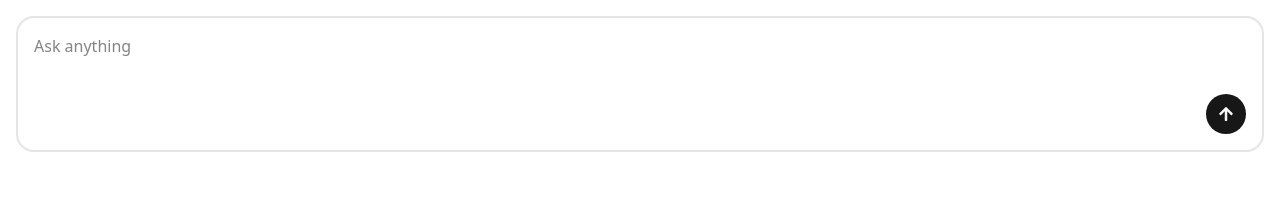
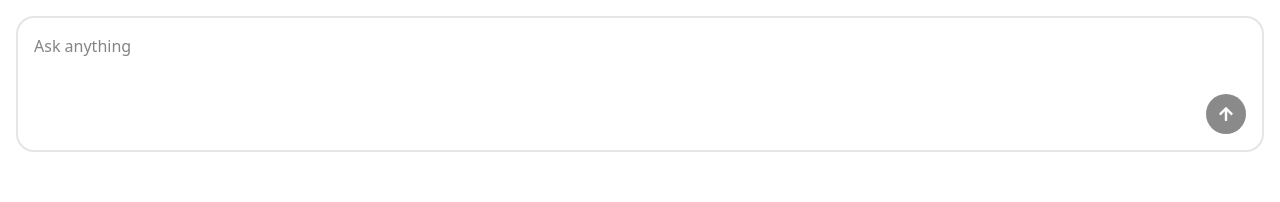
Before and after one commit to justhoji/chatbot-summarizer, a React (Vite) app in the folder packages/client/: page / in a window 1280 px wide. Shown: the top 202 px of the page. Built offline with nearby package versions, Linux system fonts and the light colour scheme.

Commit message:
Add react-hook-form for form handling in ChatBot component

```diff
--- a/packages/client/package.json
+++ b/packages/client/package.json
@@ -17,6 +17,7 @@
       "lucide-react": "^0.562.0",
       "react": "^19.2.0",
       "react-dom": "^19.2.0",
+      "react-hook-form": "^7.71.1",
       "react-icons": "^5.5.0",
       "tailwind-merge": "^3.4.0",
       "tailwindcss": "^4.1.18"
--- a/packages/client/src/components/ui/ChatBot.tsx
+++ b/packages/client/src/components/ui/ChatBot.tsx
@@ -1,20 +1,49 @@
+import * as React from 'react';
+import { useForm, type SubmitHandler } from 'react-hook-form';
 import { Button } from './button';
 import { FaArrowUp } from 'react-icons/fa';
 
+type ChatInput = {
+   prompt: string;
+};
+
 const ChatBot = () => {
+   const { register, handleSubmit, reset, formState } = useForm<ChatInput>();
+   const onSubmit: SubmitHandler<ChatInput> = (data) => {
+      console.log(data);
+      reset();
+   };
+   const onKeyDown = (e: React.KeyboardEvent<HTMLFormElement>) => {
+      if (e.key === 'Enter' && !e.shiftKey) {
+         e.preventDefault();
+         handleSubmit(onSubmit)();
+      }
+   };
    return (
-      <div className="flex flex-col items-end gap-3 border-2 rounded-2xl p-4">
+      <form
+         onSubmit={handleSubmit(onSubmit)}
+         onKeyDown={onKeyDown}
+         className="flex flex-col items-end gap-3 border-2 rounded-2xl p-4"
+      >
          <textarea
+            {...register('prompt', {
+               required: true,
+               validate: (data) => data.trim().length > 1,
+            })}
             placeholder="Ask anything"
             className="w-full focus:outline-0 resize-none"
             maxLength={1000}
-            name="chat"
-            id="chat"
+            name="prompt"
+            id="prompt"
          />
-         <Button className="w-10 h-10 rounded-full">
+         <Button
+            disabled={!formState.isValid}
+            type="submit"
+            className="w-10 h-10 rounded-full"
+         >
             <FaArrowUp />
          </Button>
-      </div>
+      </form>
    );
 };
 
```
Also changed, not shown: 1 other file (tests, documents, lock files or other folders).
